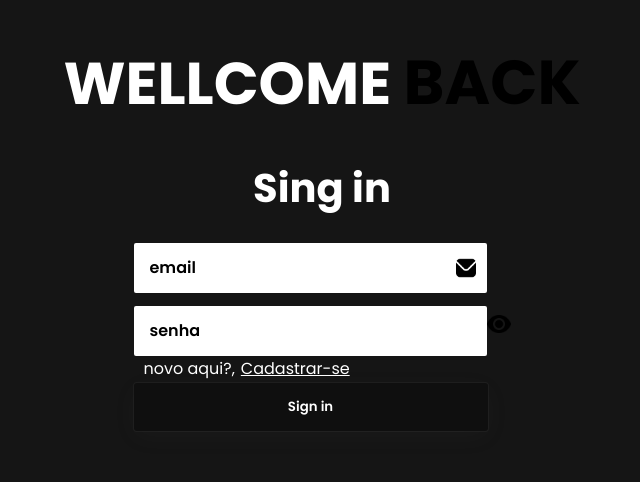
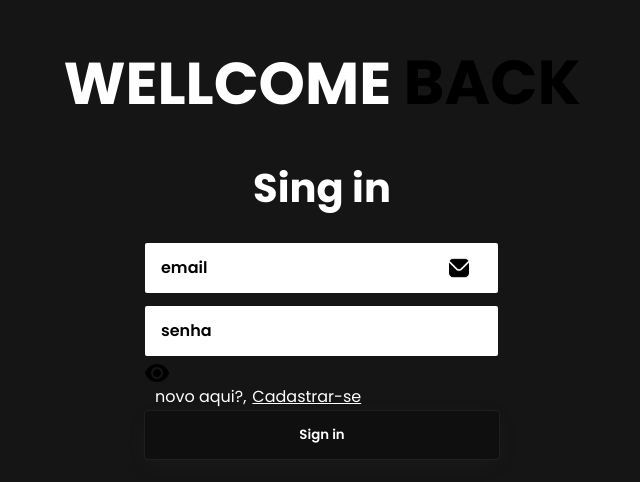
Before and after one commit to ItsAncapMaster/TasksForgeV01-to-do-list-vercel-deploy, a Vue app in the folder to-do-list/: page /login in a window 1280 px wide. Shown: the part 142-624 px from the top of the page, without its empty margins (318-958 px from the left). Built offline with nearby package versions, Linux system fonts and the light colour scheme; a web font is replaced by a local one.

Commit message:
newww login page

```diff
--- a/to-do-list/src/router/login.vue
+++ b/to-do-list/src/router/login.vue
@@ -152,6 +152,7 @@ body{
 .input-wrapper {
   position: relative;
   width: fit-content;
+  width: 335px; /* igual ao input *//* espaço para o ícone de mostrar senha */
 }
 
 #estado{
```
